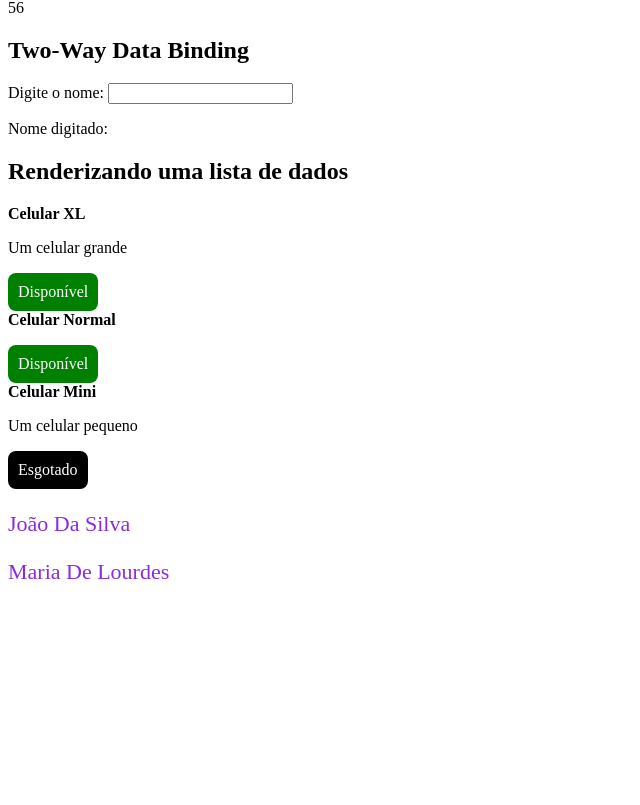
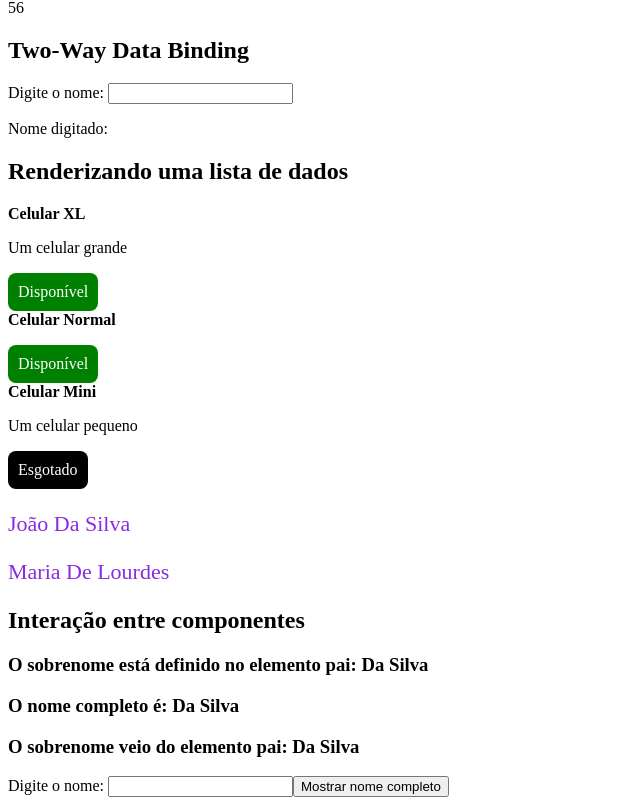
Before and after one commit to GilCarvalhal/fundamentos-angular, an Angular app: page / in a window 1280 px wide. Shown: the part 542-1347 px from the top of the page, without its empty margins (0-640 px from the left). Before the commit the page ends 1149 px from the top, so only its background shows below. Built offline with nearby package versions, Linux system fonts and the light colour scheme.

Commit message:
Interação entre componentes

```diff
--- a/src/app/app.component.html
+++ b/src/app/app.component.html
@@ -5,3 +5,4 @@
 <app-renderizando-listas></app-renderizando-listas>
 <app-componente-personalizado nome="João" sobrenome="Da Silva"></app-componente-personalizado>
 <app-componente-personalizado nome="Maria" sobrenome="De Lourdes"></app-componente-personalizado>
+<app-componente-pai></app-componente-pai>
--- a/src/app/app.module.ts
+++ b/src/app/app.module.ts
@@ -11,6 +11,8 @@
 import { FormsModule } from '@angular/forms';
 import { RenderizandoListasComponent } from './renderizando-listas/renderizando-listas.component';
 import { ComponentePersonalizadoComponent } from './componente-personalizado/componente-personalizado.component';
+import { ComponentePaiComponent } from './componente-pai/componente-pai.component';
+import { ComponenteFilhoComponent } from './componente-filho/componente-filho.component';
 
 @NgModule({
   declarations: [
@@ -22,6 +24,8 @@
     TwoWayDataBindingComponent,
     RenderizandoListasComponent,
     ComponentePersonalizadoComponent,
+    ComponentePaiComponent,
+    ComponenteFilhoComponent,
   ],
   imports: [BrowserModule, AppRoutingModule, FormsModule],
   providers: [],
--- /dev/null
+++ b/src/app/componente-filho/componente-filho.component.html
@@ -0,0 +1,4 @@
+<h3>O sobrenome veio do elemento pai: {{sobrenome}}</h3>
+<label for="nome">Digite o nome: </label>
+<input type="text" id="nome" [(ngModel)]="nome">
+<button type="button" (click)="mostraNome.emit(nome + ' ' + sobrenome)">Mostrar nome completo</button>
--- /dev/null
+++ b/src/app/componente-filho/componente-filho.component.ts
@@ -0,0 +1,12 @@
+import { Component, EventEmitter, Input, Output } from '@angular/core';
+
+@Component({
+  selector: 'app-componente-filho',
+  templateUrl: './componente-filho.component.html',
+  styleUrls: ['./componente-filho.component.css'],
+})
+export class ComponenteFilhoComponent {
+  @Input() sobrenome = '';
+  @Output() mostraNome = new EventEmitter();
+  nome = '';
+}
--- /dev/null
+++ b/src/app/componente-pai/componente-pai.component.html
@@ -0,0 +1,4 @@
+<h2>Interação entre componentes</h2>
+<h3>O sobrenome está definido no elemento pai: {{sobrenome}}</h3>
+<h3>O nome completo é: {{filho.nome}} {{sobrenome}}</h3>
+<app-componente-filho [sobrenome]="sobrenome" (mostraNome)="mostraNomeCompleto($event)" #filho></app-componente-filho>
--- /dev/null
+++ b/src/app/componente-pai/componente-pai.component.ts
@@ -0,0 +1,14 @@
+import { Component } from '@angular/core';
+
+@Component({
+  selector: 'app-componente-pai',
+  templateUrl: './componente-pai.component.html',
+  styleUrls: ['./componente-pai.component.css'],
+})
+export class ComponentePaiComponent {
+  sobrenome = 'Da Silva';
+
+  mostraNomeCompleto(nomeCompleto: any) {
+    alert(`O nome completo é: ${nomeCompleto}`);
+  }
+}
```
Also changed, not shown: src/app/componente-filho/componente-filho.component.css (added), src/app/componente-pai/componente-pai.component.css (added), 2 other files (tests, documents, lock files or other folders).
